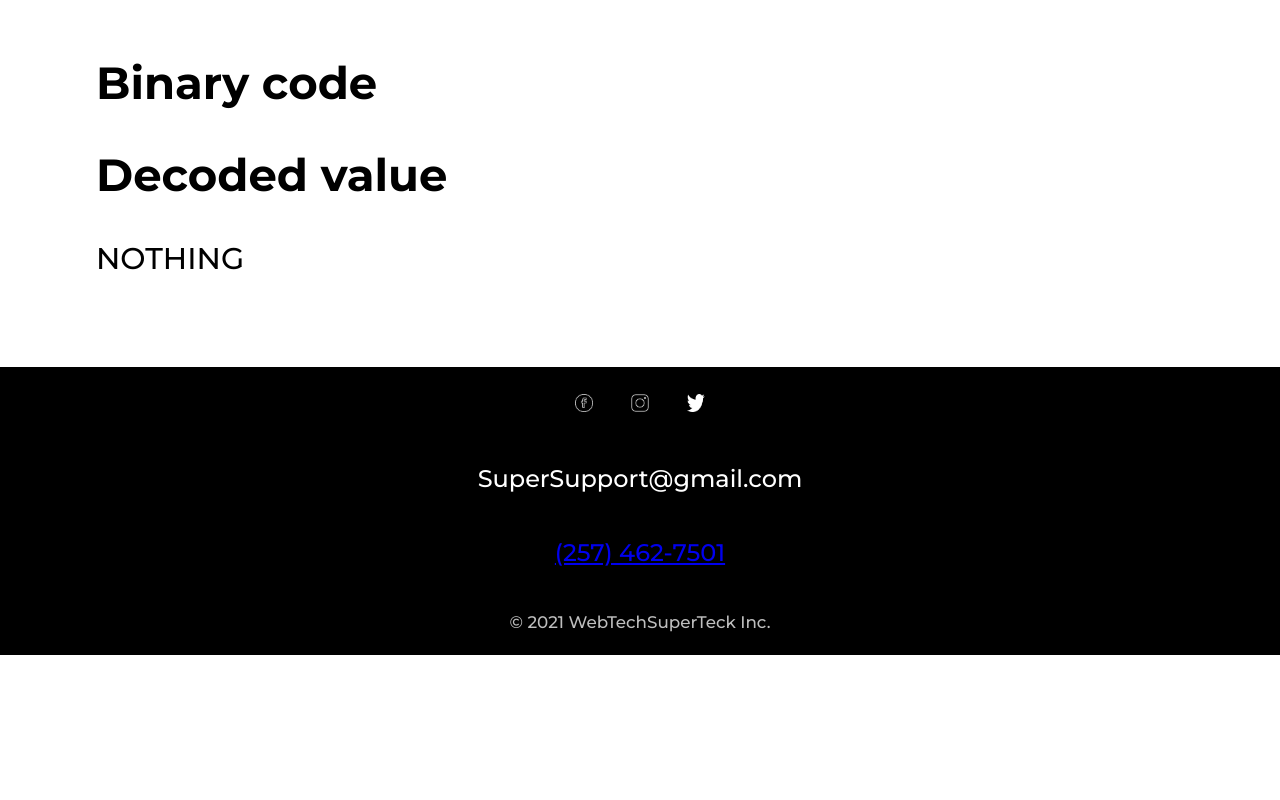
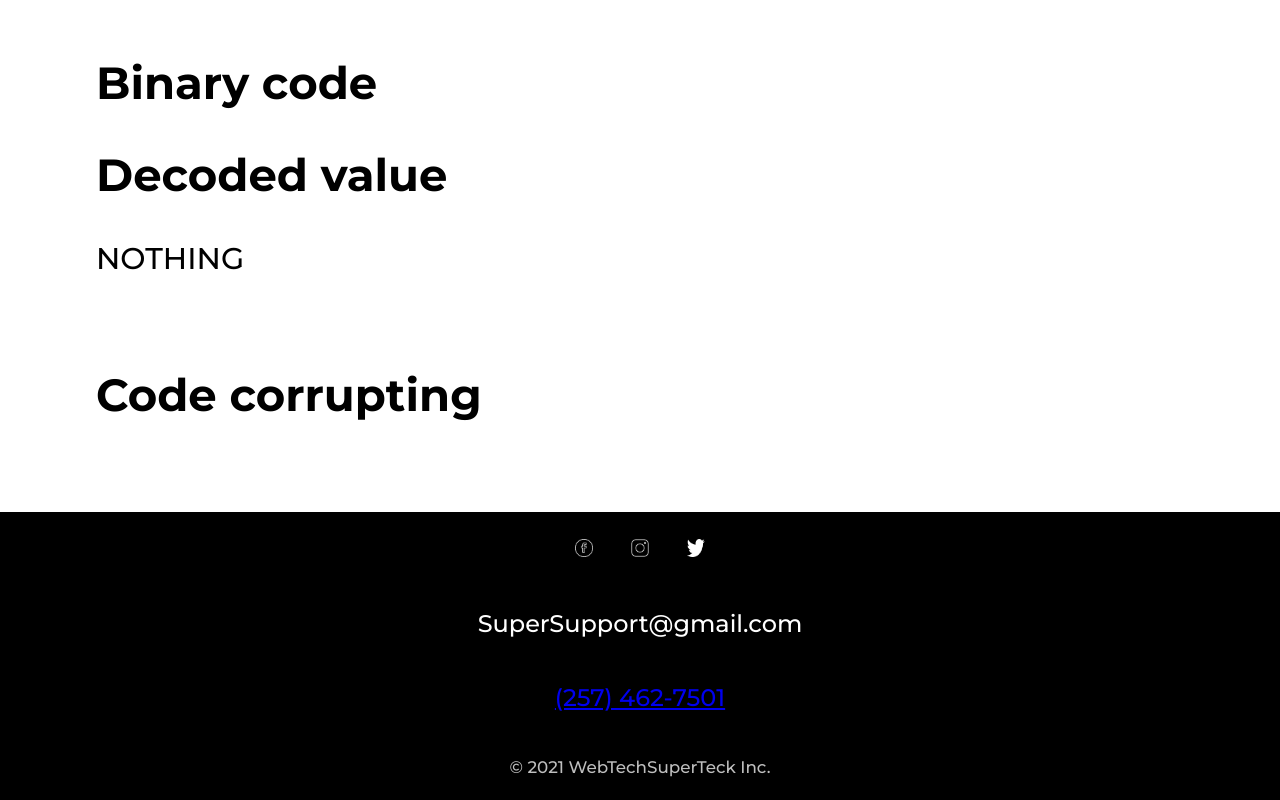
Before and after one commit to GTFTT/HuffmanCoding, a React (Create React App) app: page / in a window 1280 px wide. Shown: the part 1066-1866 px from the top of the page. Before the commit the page ends 1721 px from the top, so only its background shows below. Built offline with nearby package versions, Linux system fonts and the light colour scheme.

Commit message:
Initialized Huffman corrupter and passed binary codes there

```diff
--- a/src/App.js
+++ b/src/App.js
@@ -2,9 +2,15 @@
 import React, { useEffect, useState } from 'react';
 import {IntlProvider} from 'react-intl';
 
-import { AboutHuffman, HuffmanCoding, HuffmanTable, HuffmanDecoding } from 'components';
+import {
+    AboutHuffman,
+    HuffmanCoding,
+    HuffmanTable,
+    HuffmanDecoding,
+    CorruptedHuffman,
+} from 'components';
 import { Header, Footer } from 'common';
-import { generateHuffmanCodes } from 'utils';
+import { generateHuffmanCodes, generateBinCode } from 'utils';
 import messages from './messages.js';
 
 
@@ -13,6 +19,7 @@ import './App.css';
 export default function App() {
     const [lang, setLang] = useState('uk');
     const [text, setText] = useState("");
+    const [fullBinCode, setFullBinCode] = useState("");
     const [generatedCodes, setGeneratedCodes] = useState(new Map());
     const [huffmanTree, setHuffmanTree] = useState({});
 
@@ -20,6 +27,11 @@ export default function App() {
         const newCodes = generateHuffmanCodes(huffmanTree);
         setGeneratedCodes(newCodes);
     }, [huffmanTree]);
+
+    useEffect(() => {
+        const newBinCode = generateBinCode(generatedCodes, text);
+        setFullBinCode(newBinCode);
+    }, [generatedCodes, text]);
 
     return (
         <div>
@@ -36,8 +48,9 @@ export default function App() {
                     <AboutHuffman />
                     {/* <HuffmanCoding codesGenerated={val => console.log(val)}/> */} {/*In this case event loop isn.t caused as there isn't setState or something*/}
                     <HuffmanCoding huffmanTreeGenerated={ setHuffmanTree } onTextEntered={ setText } /> {/* Important!!! Do not pass arrow function here, it will cause infinite rendering */}
-                    <HuffmanTable generatedCodes={ generatedCodes }/> {/* Important!!! Do not pass arrow function here, it will cause infinite rendering */}
+                    <HuffmanTable generatedCodes={ generatedCodes }/>
                     <HuffmanDecoding huffmanTree={ huffmanTree } text={text}/>
+                    <CorruptedHuffman binCode={ fullBinCode }/>
                 </div>
                 <Footer />
             </IntlProvider>
--- /dev/null
+++ b/src/components/CorruptedHuffman/index.js
@@ -0,0 +1,12 @@
+import React from 'react';
+
+function index({binCode}) {
+    return (
+        <div>
+            <h2>Code corrupting</h2>
+            {binCode}
+        </div>
+    );
+}
+
+export default index;
--- a/src/components/index.js
+++ b/src/components/index.js
@@ -2,3 +2,4 @@ export {default as HuffmanCoding} from './HuffmanCoding';
 export {default as AboutHuffman} from './AboutHuffman';
 export {default as HuffmanDecoding} from './HuffmanDecoding';
 export {default as HuffmanTable} from './HuffmanTable';
+export {default as CorruptedHuffman} from './CorruptedHuffman';
```
Also changed, not shown: src/components/CorruptedHuffman/styles.module.css (added).
